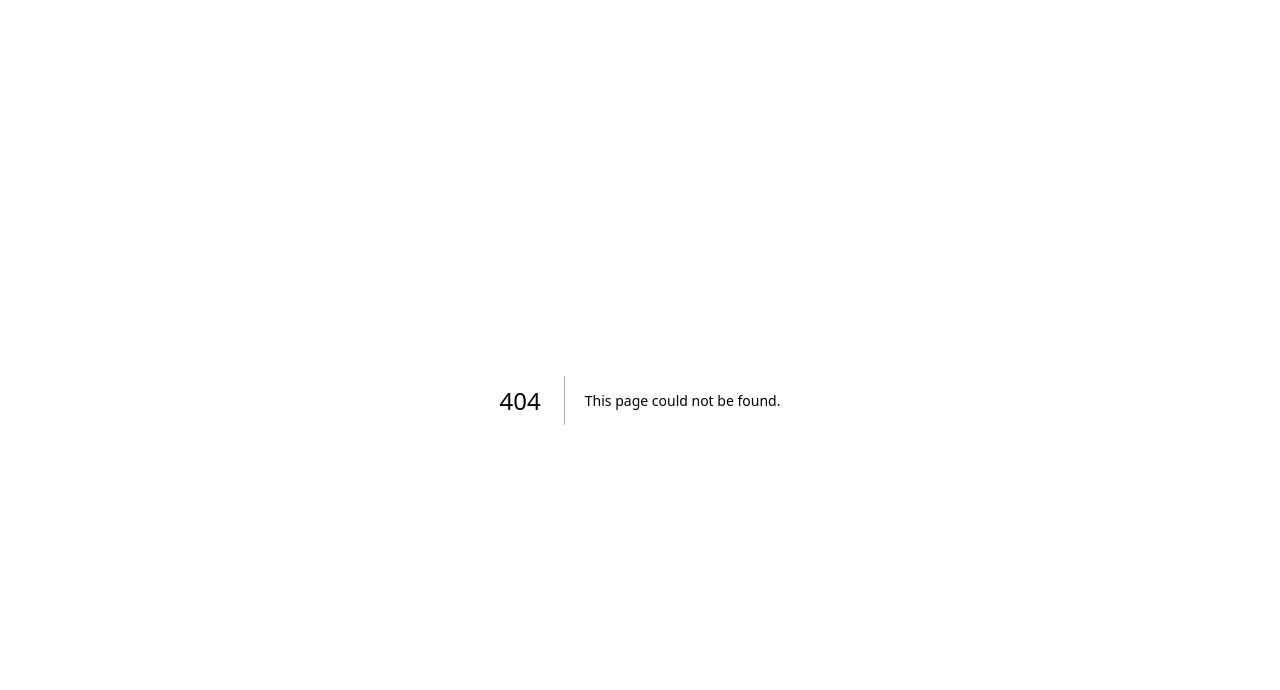
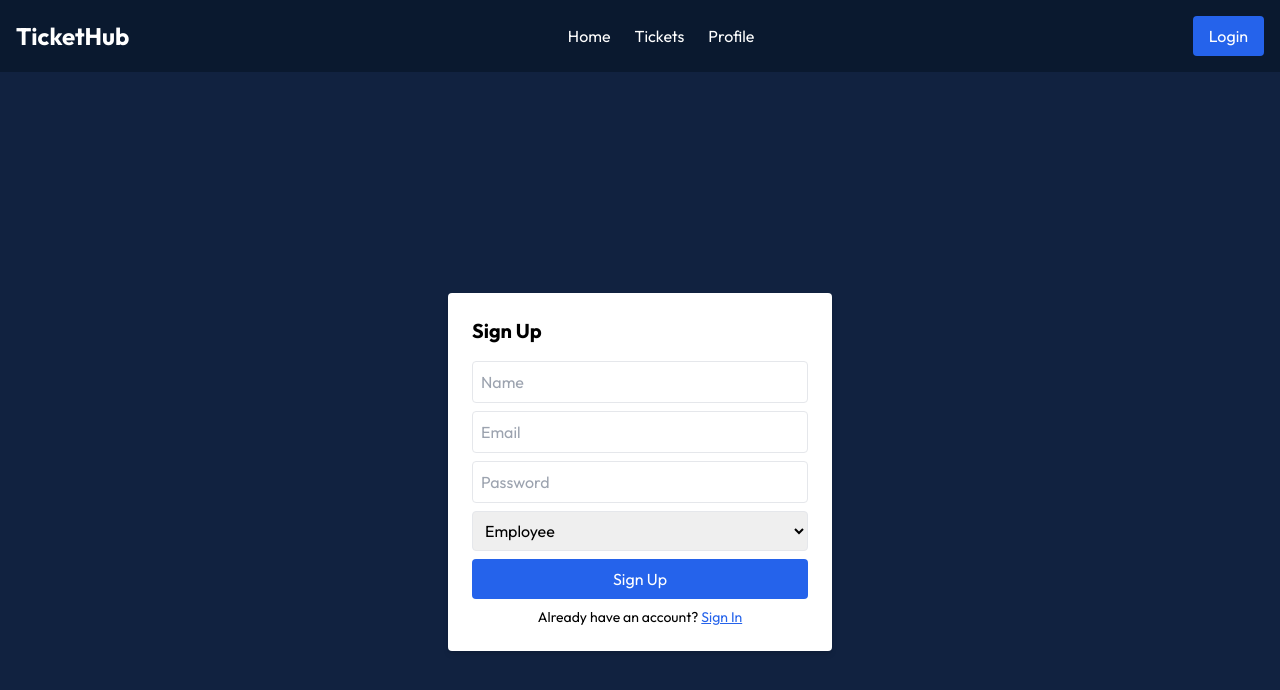
Before and after one commit to dikshapadi/ticketing-tool, a Next.js app: page /login in a window 1280 px wide. Before the commit this address had no page. Shown: the top 690 px of the page. Built offline with nearby package versions, Linux system fonts and the light colour scheme.

Commit message:
login_page

```diff
--- a/components/Navbar.jsx
+++ b/components/Navbar.jsx
@@ -1,6 +1,8 @@
 import Link from 'next/link';
+import { useRouter } from "next/router";
 
 const Navbar = () => {
+  const router = useRouter();
   return (
     <nav className="bg-[#0A192F] text-white p-4 shadow-md">
       <div className="container mx-auto flex justify-between items-center">
@@ -17,7 +19,8 @@ const Navbar = () => {
         </div>
 
         {/* Login/Logout Button (Static for now, will update with auth later) */}
-        <button className="bg-blue-600 hover:bg-blue-700 px-4 py-2 rounded">
+        <button className="bg-blue-600 hover:bg-blue-700 px-4 py-2 rounded"
+        onClick={() => router.push("/login")}>
           Login
         </button>
       </div>
--- a/package.json
+++ b/package.json
@@ -9,6 +9,9 @@
     "lint": "next lint"
   },
   "dependencies": {
+    "bcrypt": "^5.1.1",
+    "bcryptjs": "^3.0.2",
+    "jsonwebtoken": "^9.0.2",
     "mongoose": "^8.10.1",
     "next": "15.1.7",
     "react": "^19.0.0",
--- /dev/null
+++ b/pages/api/auth/signin.js
@@ -0,0 +1,33 @@
+import connectDB from "../../../lib/mongodb/connect";
+import User from "../../../lib/mongodb/models/user";
+import bcrypt from "bcrypt";
+import jwt from "jsonwebtoken";
+
+export default async function handler(req, res) {
+    if (req.method !== "POST") return res.status(405).json({ message: "Method Not Allowed" });
+
+    try {
+        await connectDB(); // Ensure DB connection
+        const { email, password } = req.body;
+
+        // Check if user exists
+        const user = await User.findOne({ email });
+        if (!user) return res.status(400).json({ message: "User not found" });
+
+        // Verify password
+        const isMatch = await bcrypt.compare(password, user.password);
+        if (!isMatch) return res.status(400).json({ message: "Invalid credentials" });
+
+        // Generate JWT token
+        const token = jwt.sign(
+            { id: user._id, email: user.email, role: user.role },
+            process.env.JWT_SECRET,
+            { expiresIn: "1h" }
+        );
+
+        res.status(200).json({ message: "Login successful", token, user });
+    } catch (error) {
+        console.error("Sign In error:", error);
+        res.status(500).json({ message: "Internal Server Error" });
+    }
+}
--- /dev/null
+++ b/pages/api/auth/signup.js
@@ -0,0 +1,27 @@
+import connectDB from "../../../lib/mongodb/connect";
+import User from "../../../lib/mongodb/models/user";
+import bcrypt from "bcrypt";
+
+export default async function handler(req, res) {
+    if (req.method !== "POST") return res.status(405).json({ message: "Method Not Allowed" });
+
+    try {
+        await connectDB(); // Ensure DB connection is established
+        const { name, email, password, role } = req.body; // Include name field
+
+        if (!name || !email || !password || !role) {
+            return res.status(400).json({ message: "All fields are required" });
+        }
+
+        const existingUser = await User.findOne({ email });
+        if (existingUser) return res.status(400).json({ message: "User already exists" });
+
+        const hashedPassword = await bcrypt.hash(password, 10);
+        const newUser = await User.create({ name, email, password: hashedPassword, role });
+
+        res.status(201).json({ message: "User created successfully", user: newUser });
+    } catch (error) {
+        console.error("Signup error:", error);
+        res.status(500).json({ message: "Internal Server Error" });
+    }
+}
--- /dev/null
+++ b/pages/login.js
@@ -0,0 +1,89 @@
+"use client";
+
+import { useState } from "react";
+import Navbar from '../components/Navbar';
+
+export default function AuthForm() {
+    const [name, setName] = useState("");
+    const [email, setEmail] = useState("");
+    const [password, setPassword] = useState("");
+    const [role, setRole] = useState("employee");
+    const [isSignUp, setIsSignUp] = useState(true);
+
+    const handleAuth = async () => {
+        const endpoint = isSignUp ? "/api/auth/signup" : "/api/auth/signin";
+        const body = isSignUp ? { name, email, password, role } : { email, password };
+
+        const res = await fetch(endpoint, {
+            method: "POST",
+            headers: { "Content-Type": "application/json" },
+            body: JSON.stringify(body),
+        });
+
+        const data = await res.json();
+        if (res.ok) alert(isSignUp ? "Account created successfully!" : "Logged in successfully!");
+        else alert(data.message);
+    };
+
+    return (
+        <div>
+      <Navbar />
+        <div className="flex flex-col items-center justify-center min-h-screen bg-[#112240]">
+
+            <div className="bg-white p-6 rounded shadow-md w-96">
+                <h1 className="text-xl font-bold mb-4">{isSignUp ? "Sign Up" : "Sign In"}</h1>
+
+                {isSignUp && (
+                    <input
+                        type="text"
+                        value={name}
+                        onChange={(e) => setName(e.target.value)}
+                        placeholder="Name"
+                        className="w-full p-2 mb-2 border rounded"
+                    />
+                )}
+
+                <input
+                    type="email"
+                    value={email}
+                    onChange={(e) => setEmail(e.target.value)}
+                    placeholder="Email"
+                    className="w-full p-2 mb-2 border rounded"
+                />
+                <input
+                    type="password"
+                    value={password}
+                    onChange={(e) => setPassword(e.target.value)}
+                    placeholder="Password"
+                    className="w-full p-2 mb-2 border rounded"
+                />
+
+                {isSignUp && (
+                    <select
+                        value={role}
+                        onChange={(e) => setRole(e.target.value)}
+                        className="w-full p-2 mb-2 border rounded"
+                    >
+                        <option value="employee">Employee</option>
+                        <option value="support">Support</option>
+                    </select>
+                )}
+
+                <button
+                    onClick={handleAuth}
+                    className="w-full bg-blue-600 text-white py-2 rounded hover:bg-blue-700"
+                >
+                    {isSignUp ? "Sign Up" : "Sign In"}
+                </button>
+
+                <p className="text-sm text-center mt-2">
+                    {isSignUp ? "Already have an account?" : "Don't have an account?"}{" "}
+                    <button className="text-blue-600 underline" onClick={() => setIsSignUp(!isSignUp)}>
+                        {isSignUp ? "Sign In" : "Sign Up"}
+                    </button>
+                </p>
+            </div>
+        </div>
+        </div>
+    );
+}
```
Also changed, not shown: 1 other file (tests, documents, lock files or other folders).
